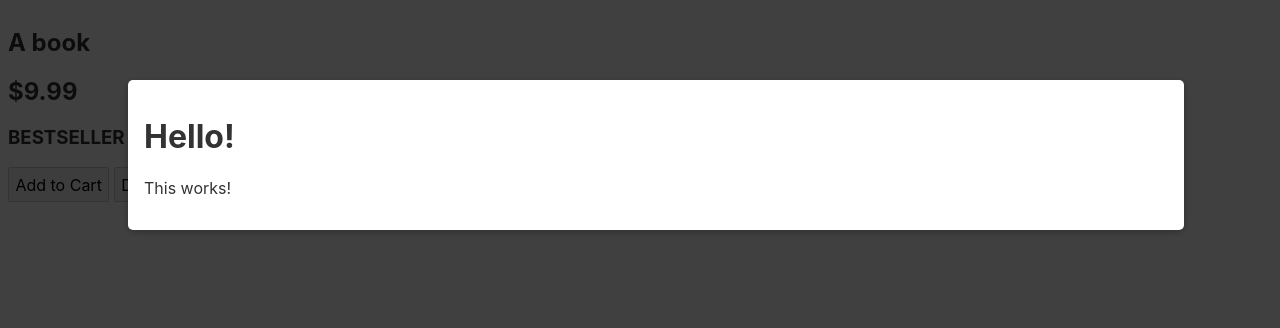
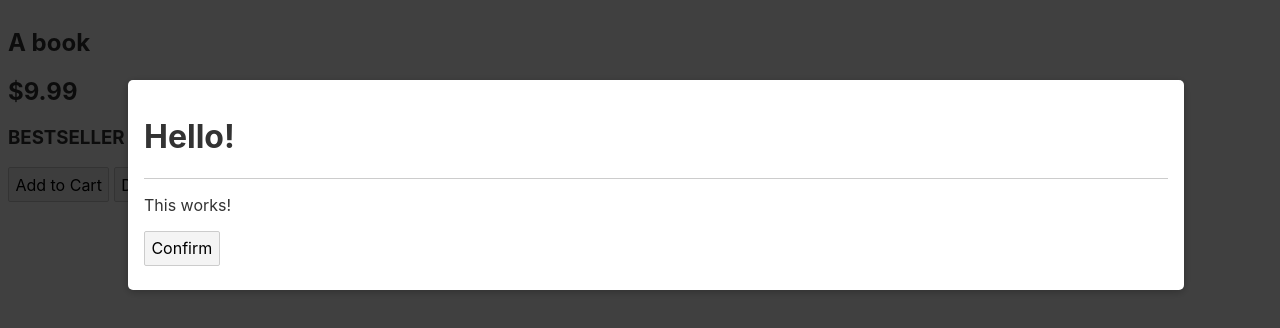
Before and after one commit to bangarangler/EventForwardingSvelte, a Svelte app: page / in a window 1280 px wide. Shown: the top 328 px of the page. Built offline with nearby package versions, Linux system fonts and the light colour scheme.

Commit message:
using more than one slot

```diff
--- a/src/App.svelte
+++ b/src/App.svelte
@@ -28,6 +28,7 @@
 {/each}
 
 <Modal>
-	<h1>Hello!</h1>
+	<h1 slot="header">Hello!</h1>
 	<p>This works!</p>
+	<button slot="footer">Confirm</button>
 </Modal>
--- a/src/Modal.svelte
+++ b/src/Modal.svelte
@@ -26,11 +26,25 @@
 		box-shadow: 0 2px 8px rgba(0, 0, 0, 0.26);
 		overflow: scroll;
 	}
+
+	header {
+		border-bottom: 1px solid #ccc;
+	}
 </style>
 
 <div class="backdrop">
 
 </div>
 <div class="modal">
-	<slot />
+	<header>
+		<slot name="header" />
+	</header>
+	<div class="content">
+		<slot />
+	</div>
+	<footer>
+		<slot name="footer">
+		<button>Close</button>
+		</slot>
+	</footer>
 </div>
```
